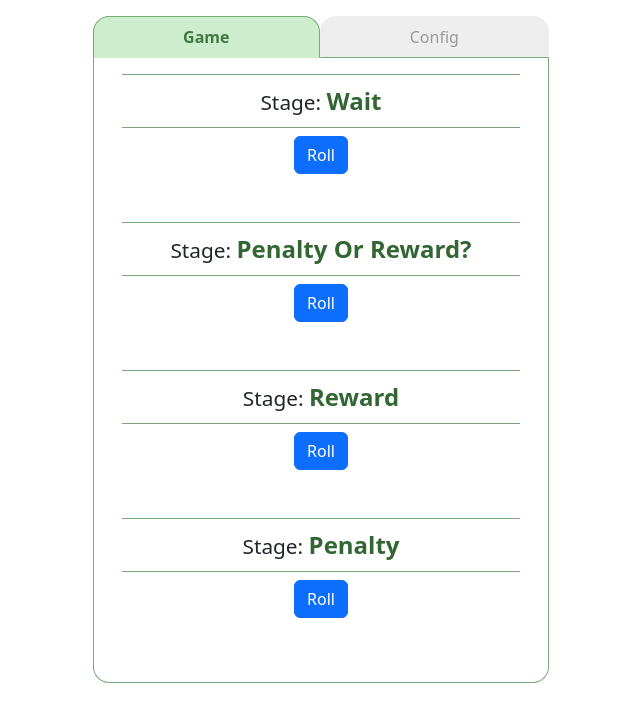
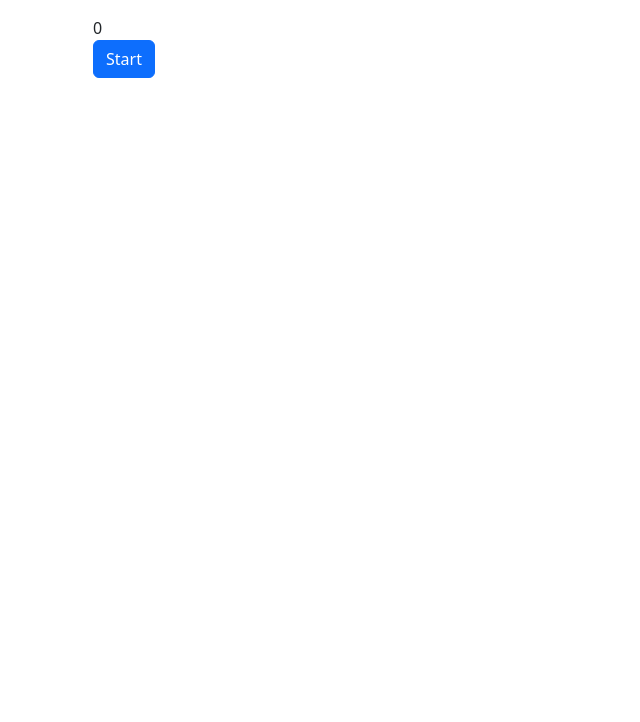
Before and after one commit to umpquah/task-resolver, a React (Create React App) app: page / in a window 1280 px wide. Shown: the top 722 px of the page, without its empty margins (319-959 px from the left). Built offline with nearby package versions, Linux system fonts and the light colour scheme.

Commit message:
Partially implement top-level parameters

```diff
--- a/src/App.jsx
+++ b/src/App.jsx
@@ -1,30 +1,33 @@
 import { useEffect, useState } from "react";
 import { Container, Tab, Tabs } from "react-bootstrap";
-import Config, { ConfigError, DEFAULT_CONFIG_JSON, SFW_LEXICON } from "./config";
+import { DEFAULT_CONFIG_JSON, SFW_LEXICON } from "./settings/defaults";
 import Game from "./pages/Game";
 import ConfigPanel from "./pages/ConfigPanel"
 import MessageBanner from "./components/MessageBanner";
+import Test from "./components/Test";
 import './style.scss';
 
 const App = () => {
   const [config, setConfig] = useState(null);
   const [error, setError] = useState("");
 
-  useEffect(() => {
-    try {
-      const initialConfig = new Config(DEFAULT_CONFIG_JSON(SFW_LEXICON));
-      setConfig(initialConfig);
-    } catch (e) {
-      if (e instanceof ConfigError) {
-        setError({header: "Configuration Problem", message: e.message});
-      } else {
-        setError({header:`Unexpected Error - ${e.name}`, message: e.message});
-      }
-    }
-  }, []);
+  // useEffect(() => {
+  //   try {
+  //     const initialConfig = new Config(DEFAULT_CONFIG_JSON(SFW_LEXICON));
+  //     setConfig(initialConfig);
+  //   } catch (e) {
+  //     if (e instanceof ConfigError) {
+  //       setError({header: "Configuration Problem", message: e.message});
+  //     } else {
+  //       setError({header:`Unexpected Error - ${e.name}`, message: e.message});
+  //     }
+  //   }
+  // }, []);
 
   return (
     <Container id="main">
+      <Test />
+    {/*
       <MessageBanner {...error} isError={true} />
       <Tabs fill defaultActiveKey="game">
         <Tab eventKey="game" title="Game">
@@ -34,6 +37,7 @@ const App = () => {
           <ConfigPanel config={config} setConfig={setConfig} setError={setError} />
         </Tab>
       </Tabs>
+      */}
     </Container>
   );
 }
--- a/src/components/Stage/index.jsx
+++ b/src/components/Stage/index.jsx
@@ -2,8 +2,12 @@ import { useEffect, useState } from "react";
 import { Button, Container, ProgressBar, Spinner } from "react-bootstrap";
 import Instructions from "../Instructions";
 
+
+const NORMAL_SECOND = 1000;
+// const ONE_SECOND = NORMAL_SECOND;
+const ONE_SECOND = 10;
+
 const ROLLING_DELAY = 500;
-const SECOND_DELAY = 10;
 
 const Stage = ({
   stageConfig: {
@@ -72,7 +76,7 @@ const Stage = ({
   }
 
   const startTimer = () => {
-    const timer = setInterval(tick, SECOND_DELAY);
+    const timer = setInterval(tick, ONE_SECOND);
     const seconds = resultValue * durationMultiplier;
     setTimeRemaining(seconds);
     setDuration(seconds);
--- /dev/null
+++ b/src/components/Test/index.jsx
@@ -0,0 +1,34 @@
+import { useEffect, useState } from "react";
+import { Button } from "react-bootstrap";
+
+const Test = () => {
+    const [timer, setTimer] = useState(null);
+    const [count, setCount] = useState(0);
+
+    const tick = () => {
+        setCount((oldCount) => oldCount + 1);
+    }
+
+    const toggleTimer = () => {
+        if (!timer) {
+            setTimer(setInterval(tick, 1000));
+        } else {
+            clearInterval(timer);
+            setTimer(null);
+        }
+    }
+
+
+    return (
+        <div>
+            <div>{count}</div>
+            <Button
+                onClick={toggleTimer}
+            >
+                {timer ? 'Stop' : 'Start'}
+            </Button>
+        </div>
+    )
+};
+
+export default Test;
--- a/src/config/functions.jsx
+++ /dev/null
@@ -1,11 +0,0 @@
-export const FUNCTION_LIBRARY = {
-  randomInt: (min, max) => (Math.floor(Math.random() * (max - min + 1)) + min),
-  randomBinaryChoice: (probability, a, b) => (Math.random() < probability) ? a : b,
-  randomChoice: (options) => {
-      const r = Math.floor(Math.random() * options.length);
-      return options[r];
-  },
-  formatAmountWithUnits: (amount, singularUnit, pluralUnit) => {
-    return `${amount} ${amount === 1 ? singularUnit : pluralUnit}`;
-  }
-};
--- a/src/config/index.jsx
+++ /dev/null
@@ -1,48 +0,0 @@
-import { FUNCTION_LIBRARY } from "./functions";
-import { ConfigError } from "./error";
-
-class Config {
-    constructor(dataJson) {
-        this.json = dataJson;
-        let data;
-        try {
-          data = JSON.parse(dataJson);
-        } catch (e) {
-          const msg = e.message.replace("JSON.parse:", "");
-          throw new ConfigError(`Invalid JSON: ${msg}`);
-        }
-        Object.assign(this, data);
-        Object.entries(this.stages).forEach(([key, stage]) => {
-          const { settings } = stage;
-          ["result", "formatResult", "next"].forEach((prop) => {
-            stage[prop] = _function(`${key}.${prop}`, stage[prop], settings)
-          })
-        });
-    }
-}
-
-const _function = (name, expression, settings) => {
-  /* eslint-disable no-new-func */
-  const fn = new Function(
-      "settings",
-      "lib",
-      (
-          `const { ${Object.keys(settings).join(", ")} } = settings;` +
-          `const { ${Object.keys(FUNCTION_LIBRARY).join(", ")} } = lib;` +
-          `return ${expression};`
-      )
-  );
-  try {
-    const fnCalled = fn(settings, FUNCTION_LIBRARY);
-    if (fnCalled instanceof Function)
-      return (r) => fn(settings, FUNCTION_LIBRARY)(r);
-    else
-      return () => fn(settings, FUNCTION_LIBRARY);
-  } catch (e) {
-    throw new ConfigError(`Invalid expression for stages.${name}: ${e.message}`);
-  }
-};
-
-export default Config;
-export * from "./defaults";
-export * from "./error";
```
Also changed, not shown: main.js (+9 -2 lines), src/model/config/parameters.js (+9 -4 lines), src/model/stage-manager.js (+5 -3 lines), src/model/stage.js (+6 -5 lines), src/settings/defaults.jsx (renamed from src/config/defaults.jsx).
